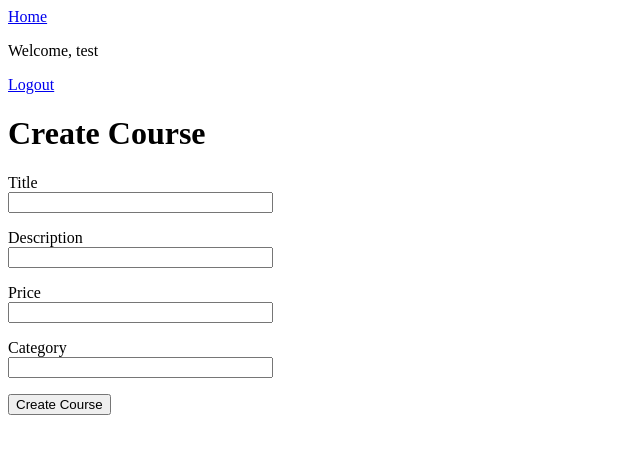
After one commit to HarbouliCA/Elearning, a Flask app: page /create_course in a window 1280 px wide. The commit adds this page. Shown: the top 454 px of the page, without its empty margins (0-640 px from the left). Run offline with Flask 3, Linux system fonts and the light colour scheme; a user stored in the database is signed in.

Commit message:
adding: create_course & category & dashboard to view courses

```diff
--- a/app.py
+++ b/app.py
@@ -9,6 +9,7 @@ from models.purchase import Purchase
 from models.rewardpoint import RewardPoint
 from routes.auth import auth as auth_blueprint
 from routes.main import main as main_blueprint
+from routes import course
 import io
 import os
 from flask_sqlalchemy import SQLAlchemy
@@ -34,6 +35,7 @@ def load_user(user_id):
 
 app.register_blueprint(auth_blueprint)
 app.register_blueprint(main_blueprint)
+app.register_blueprint(course)
 
 first_request = True
 @app.after_request
--- a/routes/__init__.py
+++ b/routes/__init__.py
@@ -2,5 +2,6 @@ from flask import Blueprint
 
 main = Blueprint('main', __name__)
 auth = Blueprint('auth', __name__)
+course = Blueprint('course', __name__)
 
-from . import auth, main
+from . import auth, main, course
--- /dev/null
+++ b/routes/forms.py
@@ -0,0 +1,15 @@
+from flask_wtf import FlaskForm
+from wtforms import StringField, SubmitField, FloatField
+from wtforms.validators import DataRequired
+
+class CreateCourseForm(FlaskForm):
+    title = StringField('Title', validators=[DataRequired()])
+    description = StringField('Description', validators=[DataRequired()])
+    price = FloatField('Price', validators=[DataRequired()])
+    category = StringField('Category', validators=[DataRequired()])
+    submit = SubmitField('Create Course')
+
+
+class CreateCategoryForm(FlaskForm):
+    name = StringField('Name', validators=[DataRequired()])
+    submit = SubmitField('Create Category')
--- a/routes/main.py
+++ b/routes/main.py
@@ -1,8 +1,75 @@
 from flask import Blueprint, render_template
 from extensions import db  # Importing from extensions module
+from flask import Flask, render_template, flash, redirect, url_for, request, Blueprint
+from flask_login import login_required, current_user
+from .forms import CreateCourseForm
+from .forms import CreateCategoryForm
+from models.course import Course
+from models.category import Category
+
 
 main = Blueprint('main', __name__)
 
 @main.route('/')
 def index():
     return render_template('index.html')
+
+
+@main.route('/create_course', methods=['GET', 'POST'])
+@login_required
+def create_course():
+    form = CreateCourseForm()
+    if form.validate_on_submit():
+        category = Category.query.filter_by(name=form.category.data).first()
+        if not category:
+            category = Category(name=form.category.data)
+            db.session.add(category)
+            db.session.commit()
+
+        course = Course(name=form.title.data, description=form.description.data,
+                        price=form.price.data, category_id=category.id,
+                        teacher_id=current_user.id)
+        db.session.add(course)
+        db.session.commit()
+        flash('Your course has been created!', 'success')
+        return redirect(url_for('main.dashboard'))
+    return render_template('createCourse.html', title='Create Course', form=form)
+
+@main.route('/create-category', methods=['GET', 'POST'])
+@login_required
+def create_category():
+    if current_user.role != 'Teacher':
+        flash('You are not authorized to access this page.')
+        return redirect(url_for('main.index'))
+
+    form = CreateCategoryForm()
+
+    if form.validate_on_submit():
+        new_category = Category(name=form.name.data)
+        db.session.add(new_category)
+        db.session.commit()
+
+        flash('Category successfully created.')
+        return redirect(url_for('main.dashboard'))
+
+    return render_template('createCategory.html', form=form)
+
+
+@main.route('/dashboard')
+@login_required
+def dashboard():
+    if current_user.role != 'Teacher':
+        flash('You are not authorized to access this page.')
+        return redirect(url_for('main.index'))
+
+    courses = Course.query.filter_by(teacher_id=current_user.id).all()
+    return render_template('dashboard.html', courses=courses)
+
+@main.route('/course/<int:course_id>')
+@login_required
+def display_course(course_id):
+    course = Course.query.get_or_404(course_id)
+    if current_user.id != course.teacher_id:
+        flash('You are not authorized to access this page.')
+        return redirect(url_for('main.index'))
+    return render_template('course.html', course=course)
--- a/templates/base.html
+++ b/templates/base.html
@@ -18,6 +18,8 @@
             <p>Welcome, {{ current_user.username }}</p>
             <a href="{{ url_for('auth.logout') }}">Logout</a>
         {% endif %}
+
+
     </nav>
 
     {% block content %}
--- /dev/null
+++ b/templates/createCourse.html
@@ -0,0 +1,25 @@
+{% extends 'base.html' %}
+
+{% block content %}
+  <h1>Create Course</h1>
+  <form method="POST">
+    {{ form.hidden_tag() }}
+    <p>
+      {{ form.title.label }}<br>
+      {{ form.title(size=30) }}
+    </p>
+    <p>
+      {{ form.description.label }}<br>
+      {{ form.description(size=30) }}
+    </p>
+    <p>
+      {{ form.price.label }}<br>
+      {{ form.price(size=30) }}
+    </p>
+    <p>
+      {{ form.category.label }}<br>
+      {{ form.category(size=30) }}
+    </p>
+    <p>{{ form.submit() }}</p>
+  </form>
+{% endblock %}
```
Also changed, not shown: routes/views.py (+48 -4 lines), templates/course.html (added, +14 -0 lines), templates/createCategory.html (added, +22 -0 lines), templates/dashboard.html (added, +23 -0 lines), templates/welcome.html (+8 -0 lines), instance/elearning.db.
